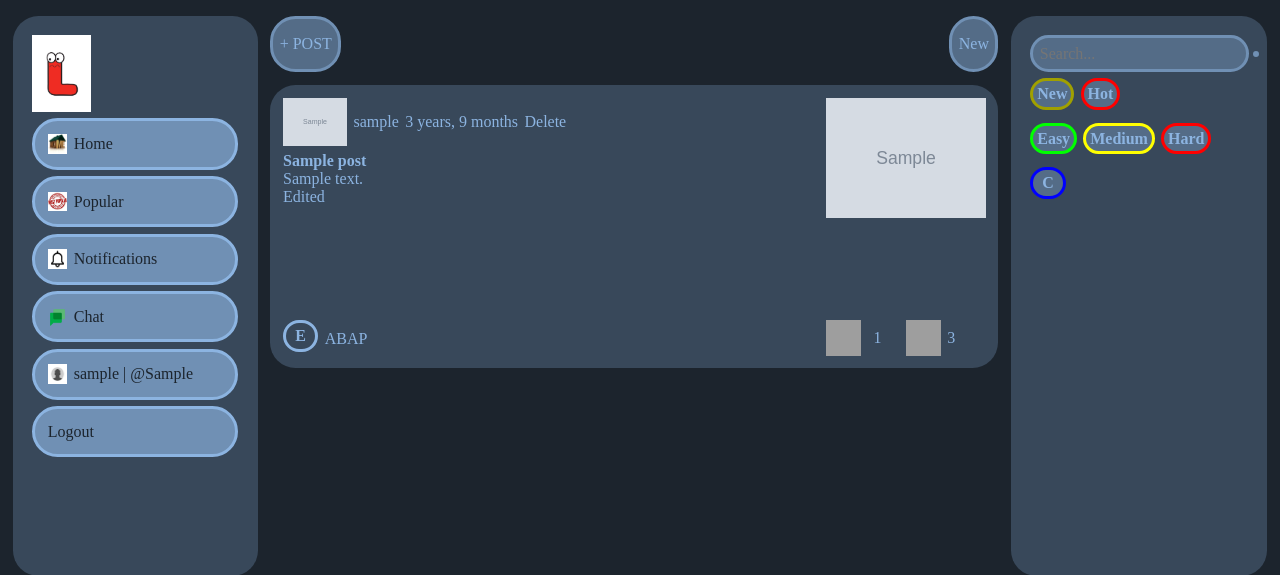
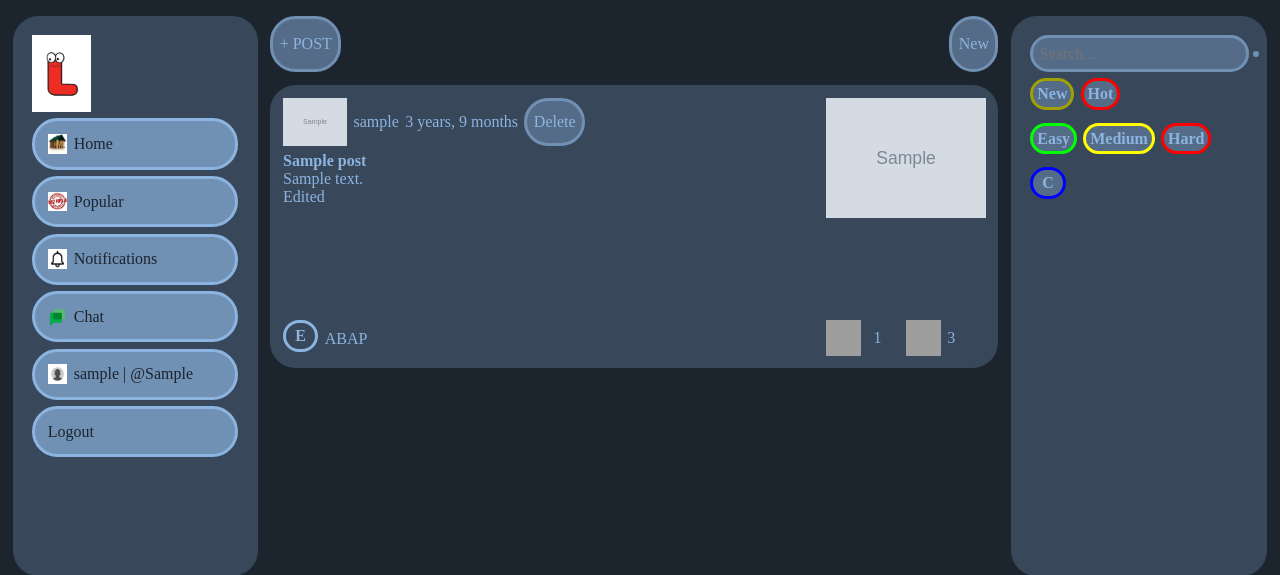
Before and after one commit to YaBoyya/Litter, a Django app: page / in a window 1280 px wide. Shown: the top 575 px of the page. Run offline with Django 5.2, Linux system fonts and the light colour scheme; a user stored in the database is signed in; data comes from the database, SQL or seed files in the repository; tables that the repository leaves empty hold one stand-in row (values such as "Sample post"); grey boxes marked "Sample" are stand-in pictures; grey boxes are pictures that could not be loaded.

Commit message:
Make delete post button more visible

```diff
--- a/core/static/css/post-template.css
+++ b/core/static/css/post-template.css
@@ -23,6 +23,9 @@
 .post-time {
   margin-right: var(--small-gap);
 }
+.post-options>ul>li>a {
+  padding: var(--small-gap);
+}
 /*}}}*/
 
 /* SPECIFICS {{{*/
--- a/core/templates/core/post-template.html
+++ b/core/templates/core/post-template.html
@@ -11,10 +11,12 @@
         <li class="post-time">
           {{ post.created|timesince }}
         </li>
-        <li class="post-options"
+        <li class="post-options">
+          <ul class="button-list">
             {% if request.user == post.user %}
-            <a href="{% url 'core:delete-post' post.id %}">Delete</a>
+            <li> <a href="{% url 'core:delete-post' post.id %}">Delete</a> </li>
             {% endif %}
+          </ul>
         </li>
       </ul>
     </div>
```
